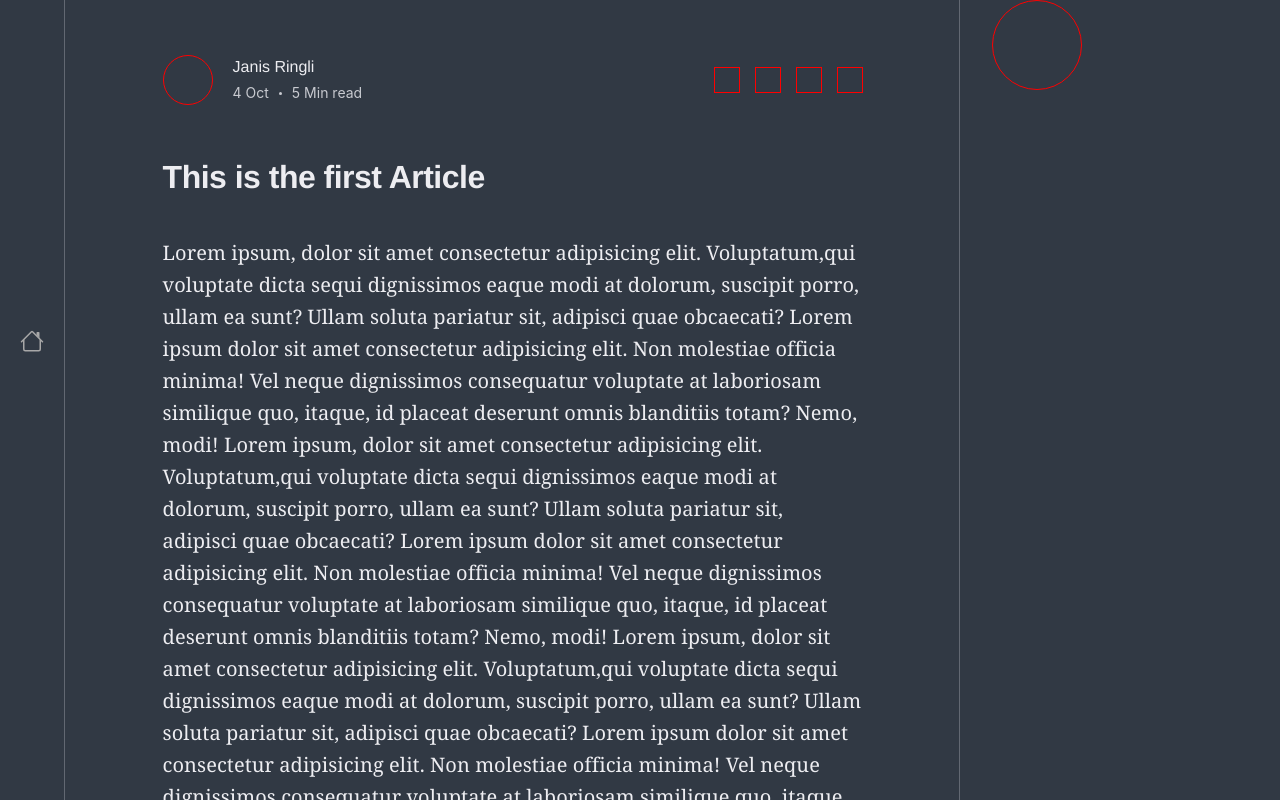
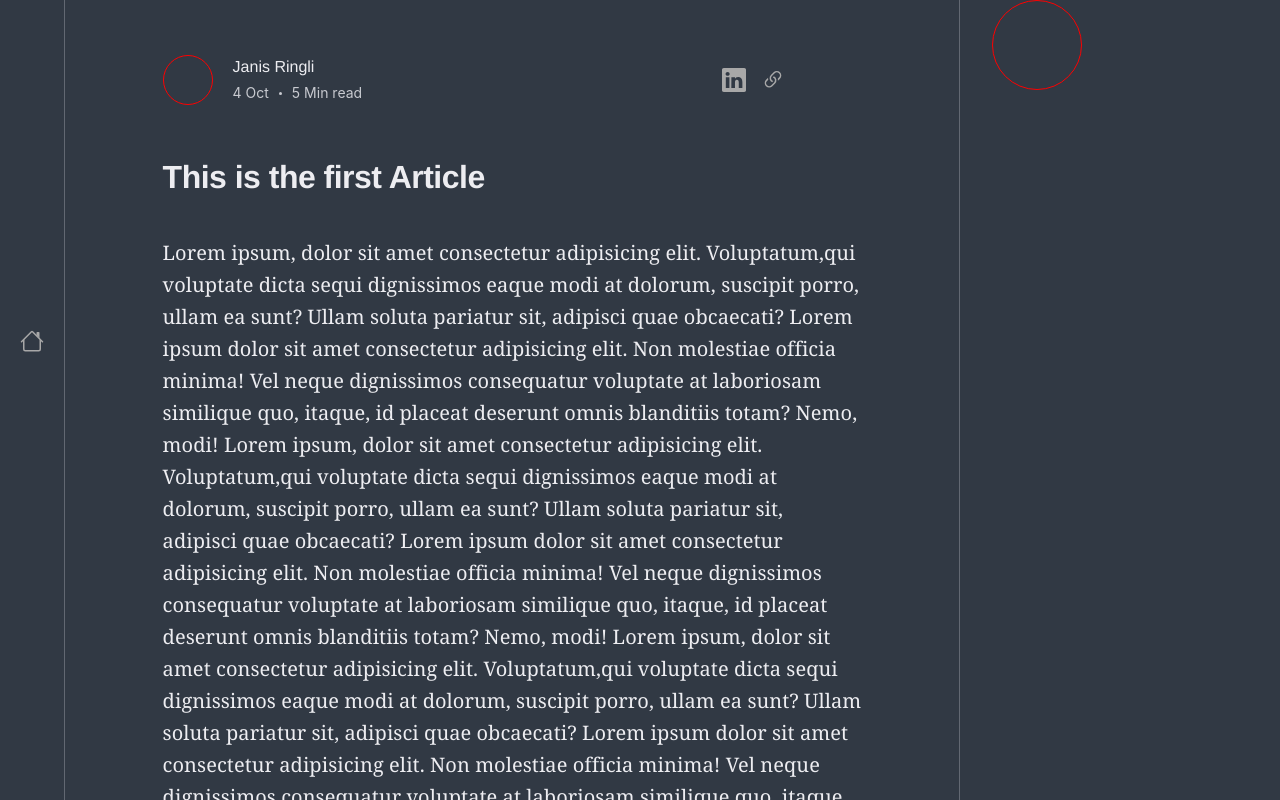
Before and after one commit to 21-minutes/template, a React (Vite) app: page / in a window 1280 px wide. Built offline with nearby package versions, Linux system fonts and the light colour scheme; no server answers.

Commit message:
add link and linkedin to contentHeader

```diff
--- a/src/components/ContentHeader/ContentHeader.jsx
+++ b/src/components/ContentHeader/ContentHeader.jsx
@@ -1,4 +1,6 @@
 import "./ContentHeader.scss";
+import linkedinIcon from "../../assets/linkedin.svg";
+import linkIcon from "../../assets/link.svg";
 
 function ContentHeader(props) {
   return (
@@ -16,8 +18,8 @@ function ContentHeader(props) {
       </div>
       <div className="author-socials">
         <div className="socials-item">
-          <div className="item-icon"></div>
-          <div className="item-icon"></div>
+          <img className="item-icon" src={linkedinIcon}></img>
+          <img className="item-icon" src={linkIcon}></img>
           <div className="item-icon"></div>
           <div className="item-icon"></div>
         </div>
--- a/src/components/ContentHeader/ContentHeader.scss
+++ b/src/components/ContentHeader/ContentHeader.scss
@@ -10,7 +10,7 @@
   flex-direction: row;
   align-items: center;
   justify-content: space-between;
-  max-width:800px;
+  max-width: 800px;
   width: 100%;
   margin-bottom: 32px;
   margin-top: 55px;
@@ -48,7 +48,6 @@
 .item-icon {
   width: 24px;
   height: 24px;
-  border: solid 1px red;
 }
 .socials-item {
   display: flex;
@@ -63,8 +62,7 @@
   }
 }
 @media screen and (max-width: 450px) {
-
-  .author-socials{
+  .author-socials {
     display: none;
   }
 }
```
Also changed, not shown: src/assets/linkedin.svg.
